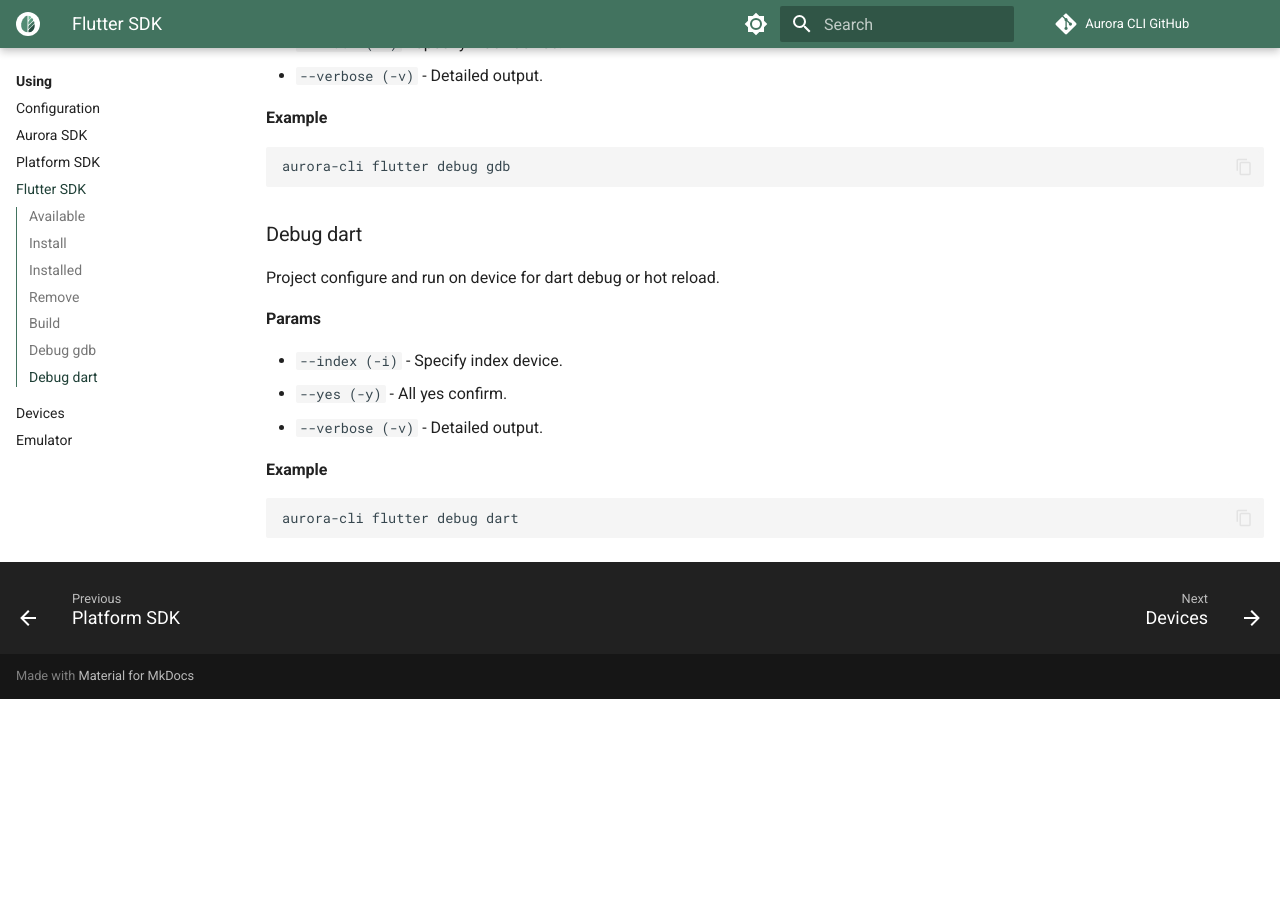
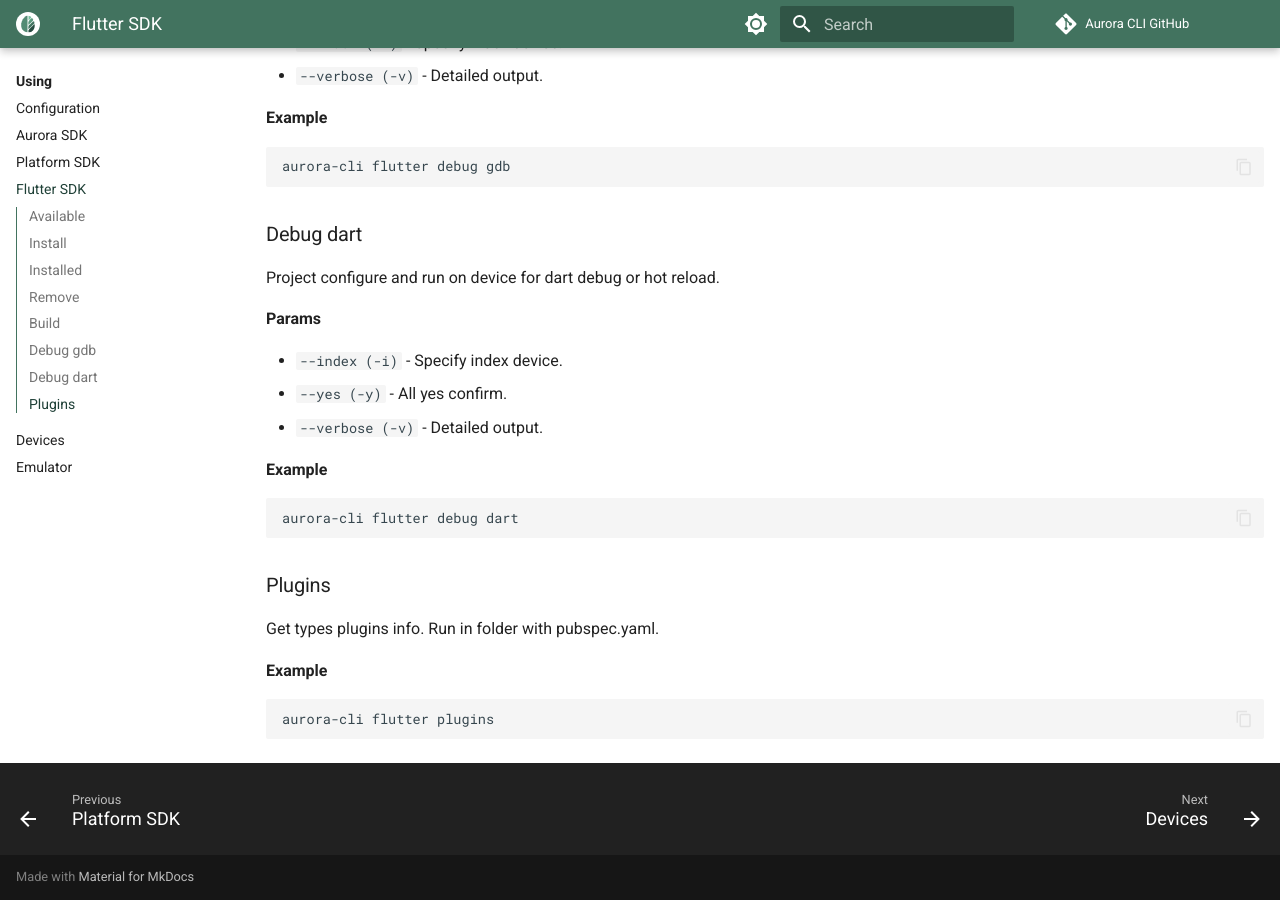
Before and after one commit to keygenqt/aurora-cli, an MkDocs documentation site: the page built from docs/using/flutter.md, in a window 1280 px wide and 900 px high, scrolled down 1533 px. Built offline with MkDocs 1.6.1 and Material for MkDocs 9.7.7, drawn with Linux system fonts in a browser that asks for light colours; comment, search, counter and statistics services are not loaded; before the commit the page ends 2232 px from its top, so only the background shows below that.

Commit message:
Update documentation

````diff
--- a/docs/using/flutter.md
+++ b/docs/using/flutter.md
@@ -89,3 +89,13 @@
 ```shell
 aurora-cli flutter debug dart
 ```
+
+### Plugins
+
+Get types plugins info. Run in folder with pubspec.yaml.
+
+**Example**
+
+```shell
+aurora-cli flutter plugins
+```
````
